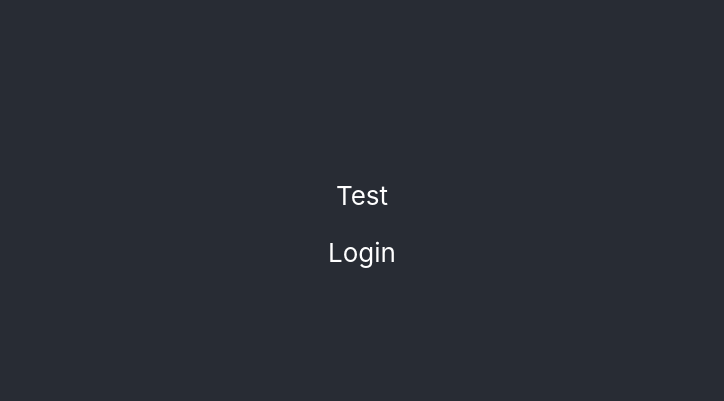
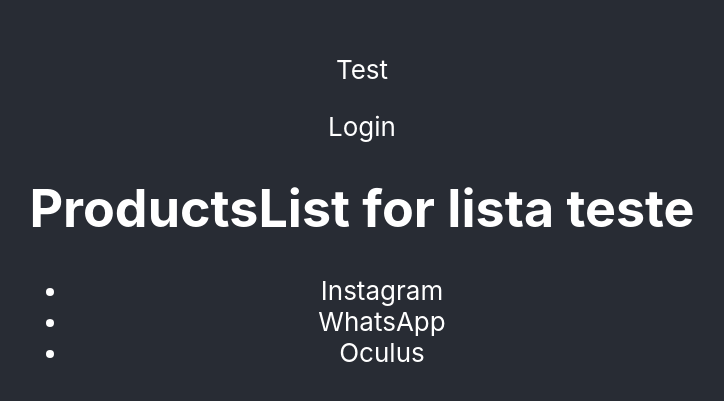
Before and after one commit to thiagoGFD/ecommerce-frontend, a React (Create React App) app: page / in a window 1280 px wide. Shown: the part 189-590 px from the top of the page, without its empty margins (278-1002 px from the left). Built offline with nearby package versions, Linux system fonts and the light colour scheme.

Commit message:
importfix

```diff
--- a/src/App.js
+++ b/src/App.js
@@ -1,5 +1,7 @@
 import React from 'react';
 import './App.css';
+
+import ProductsList from './components/ProductsList/ProductsList';
 
 function App() {
   return (
@@ -11,6 +13,8 @@
         <a>
           Login
         </a>
+
+        <ProductsList name="lista teste"></ProductsList>
       </header>
     </div>
   );
--- /dev/null
+++ b/src/components/ProductsList/ProductsList.js
@@ -0,0 +1,23 @@
+import React from 'react';
+
+class ProductsList extends React.Component {
+
+  constructor(props) {
+    super(props);
+  }
+
+    render() {
+      return (
+        <div className="shopping-list">
+          <h1>ProductsList for {this.props.name}</h1>
+          <ul>
+            <li>Instagram</li>
+            <li>WhatsApp</li>
+            <li>Oculus</li>
+          </ul>
+        </div>
+      );
+    }
+  }
+
+export default ProductsList;
```
